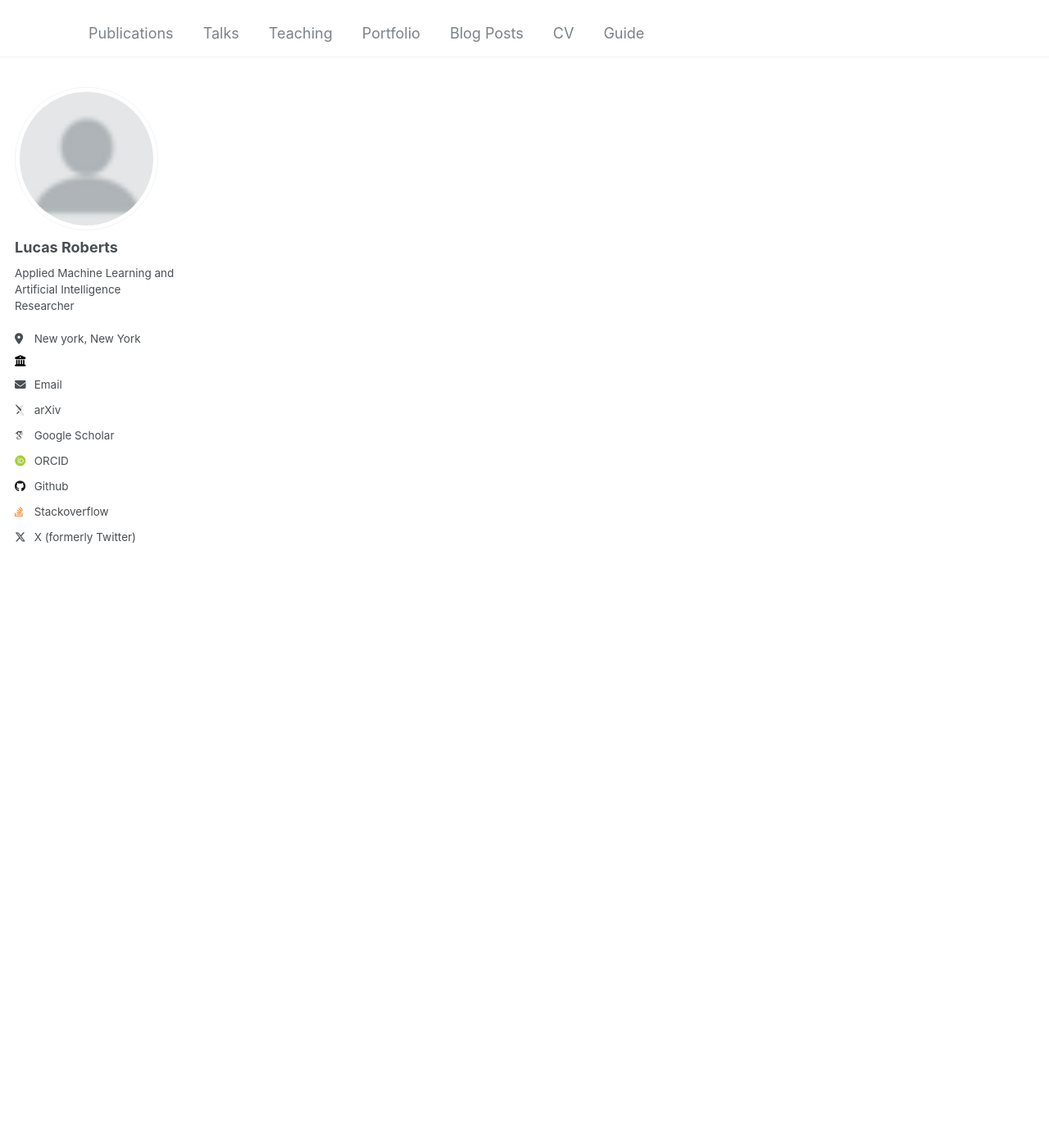
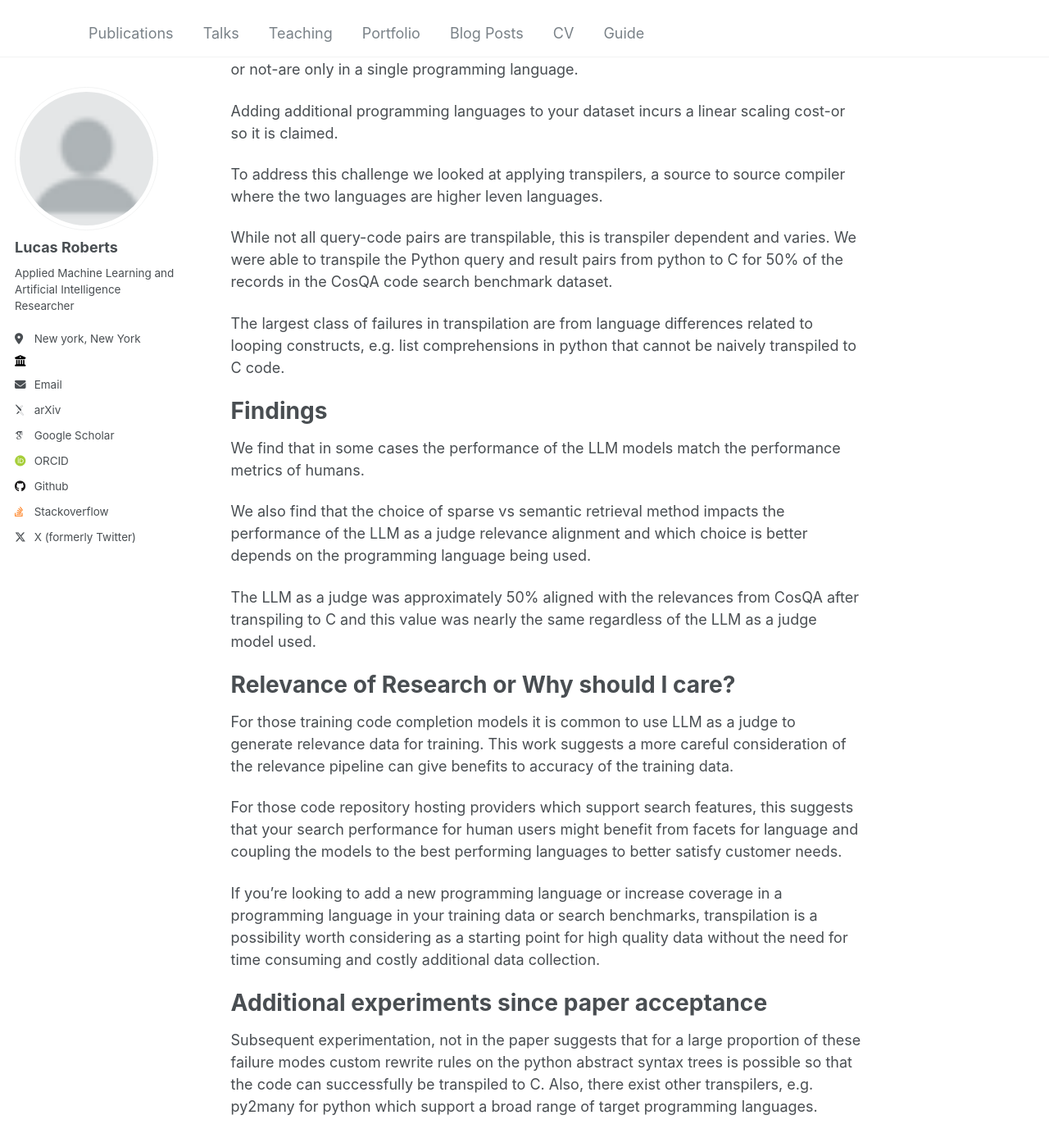
Before and after one commit to rlucas7/rlucas7.github.io, a Jekyll site: the page built from _portfolio/portfolio-1.md, in a window 1280 px wide and 1400 px high, scrolled down 1389 px. Shown: the whole window at 82% size. Built offline with Jekyll 4.4.1, drawn with Linux system fonts in a browser that asks for light colours; some web fonts are replaced; some of the changed text lies outside the part shown.

Commit message:
add code searcher to portfolio page

```diff
--- a/_portfolio/portfolio-1.md
+++ b/_portfolio/portfolio-1.md
@@ -1,7 +1,115 @@
 ---
-title: "Portfolio item number 1"
+title: "LLM-as-a-judge on code search problems, model choice, and representations"
 excerpt: "Short description of portfolio item number 1<br/><img src='/images/500x300.png'>"
 collection: portfolio
 ---
 
-This is an item in your portfolio. It can be have images or nice text. If you name the file .md, it will be parsed as markdown. If you name the file .html, it will be parsed as HTML.
+
+# Search Preference for code LLM labeling
+
+In the project I built out an application to facilitate relevance
+annotations for text search queries of indexed repository code.
+
+The [repo](https://github.com/rlucas7/code-searcher) with the application and some of the artifacts.
+
+# Process of creating, indexing, searching, and labeling code and queries
+
+# Creating structured code for Indexing
+
+I used tree-sitter-parser to generate the indexed code.
+
+The corpuses (or corpora if you prefer) are github repositories that
+contain collections of data structures in various languages.
+
+We selected C, Python, Go, Javascript, and Java as 5 languages where
+it was possible to index the repos and they maintained a relatively
+close collection of data structures.
+
+Table 2 in the manuscript compares the difference repositories for the
+data structures that are and are not common to the repositories by
+programming language.
+
+# Queries and Human Searching
+
+The queries are constructed to be both specific to a given abstract data
+type and some that would apply across abstract data types. Queries are
+formulated to cover all three types mentioned by
+ [Broder](https://www.sigir.org/files/forum/F2002/broder.pdf),
+navigational, informational, and transactional. The queries are executed
+an relevances captured for all 5 repositories for human users.
+
+Queries were executed on the same repositories using 3 different retrieval
+methods; BM25 (sparse), CodeBERT (semantic), and CodeT5+ (semantic).
+For the semantic methods we use cosine distance and for sparse retrieval
+we used the default hyperparameter settings in the bm25s package.
+Each retriever had the same collection of queries executed and relevances
+captured for all 5 repositories to facilitate comparisons.
+
+# Relevances, Human and LLM
+
+The relevances are then generated by an host of LLM models both open source
+and proprietary. We used Nova-lite-1 from Amazon, GPT-4o-mini from OpenAI,
+Gemini-2.0 from Google and Llama-4 from meta.
+
+We compare the results from the LLM models against the human
+preferences for each programming language (5) and each retriever (3)
+for a total of 15.
+
+# Scaling to other Programming Languages
+
+One challenge is that many code datasets-regardless of whether they
+are search related or not-are only in a single programming language.
+
+Adding additional programming languages to your dataset incurs a linear
+scaling cost-or so it is claimed.
+
+To address this challenge we looked at applying transpilers, a source
+to source compiler where the two languages are higher leven languages.
+
+While not all query-code pairs are transpilable, this is transpiler
+dependent and varies. We were able to transpile the Python query and result
+pairs from python to C for 50% of the records in the CosQA code search
+benchmark dataset.
+
+The largest class of failures in transpilation are from language differences
+related to looping constructs, e.g. list comprehensions in python that cannot
+be naively transpiled to C code.
+
+# Findings
+
+We find that in some cases the performance of the LLM models match
+the performance metrics of humans.
+
+We also find that the choice of sparse vs
+semantic retrieval method impacts the performance of the LLM as a judge
+relevance alignment and which choice is better depends on the programming
+language being used.
+
+The LLM as a judge was approximately 50% aligned with the relevances from
+CosQA after transpiling to C and this value was nearly the same regardless
+of the LLM as a judge model used.
+
+# Relevance of Research or Why should I care?
+
+For those training code completion models it is common to use LLM as a judge
+to generate relevance data for training. This work suggests a more careful
+consideration of the relevance pipeline can give benefits to accuracy of the
+training data.
+
+For those code repository hosting providers which support search features, this
+suggests that your search performance for human users might benefit from facets
+for language and coupling the models to the best performing languages to better
+satisfy customer needs.
+
+If you're looking to add a new programming language or increase coverage in a
+programming language in your training data or search benchmarks, transpilation
+is a possibility worth considering as a starting point for high quality data
+without the need for time consuming and costly additional data collection.
+
+# Additional experiments since paper acceptance
+
+Subsequent experimentation, not in the paper suggests that for a large
+proportion of these failure modes custom rewrite rules on the python
+abstract syntax trees is possible so that the code can successfully be
+transpiled to C. Also, there exist other transpilers, e.g. py2many for
+python which support a broad range of target programming languages.
```
